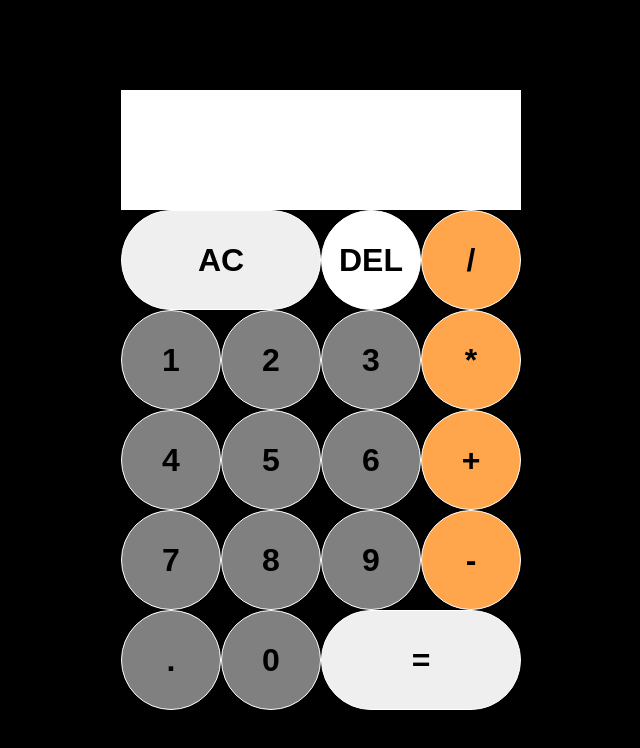
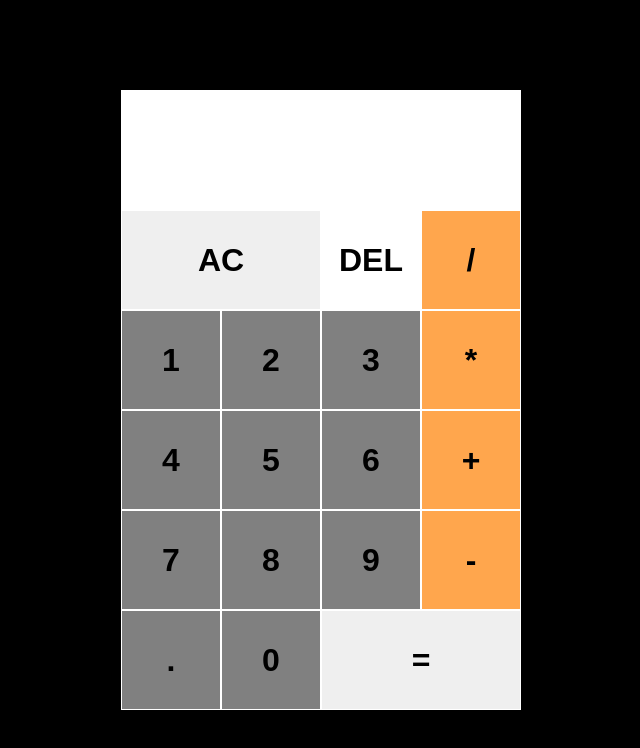
Before and after one commit to nadia643/calculator, a plain HTML site: page index.html in a window 1280 px wide. Shown: the whole page, without its empty margins (319-959 px from the left). Drawn offline with Linux system fonts and the light colour scheme.

Commit message:
removed curved button edge

```diff
--- a/styles.css
+++ b/styles.css
@@ -9,20 +9,16 @@ body {
     background: black;
 }
 .number {
-    border-radius: 50%;
     background-color: #808080;
 }
 .del {
-    border-radius: 50%;
     background-color: white;
 }
 .operator-button {
     background-color: #ffa64d;
 
 }
-button {
-    border-radius: 90px;
-}
+
 .calculator-grid {
     display: grid;
     justify-content: center;
```
Also changed, not shown: 1 other file.
